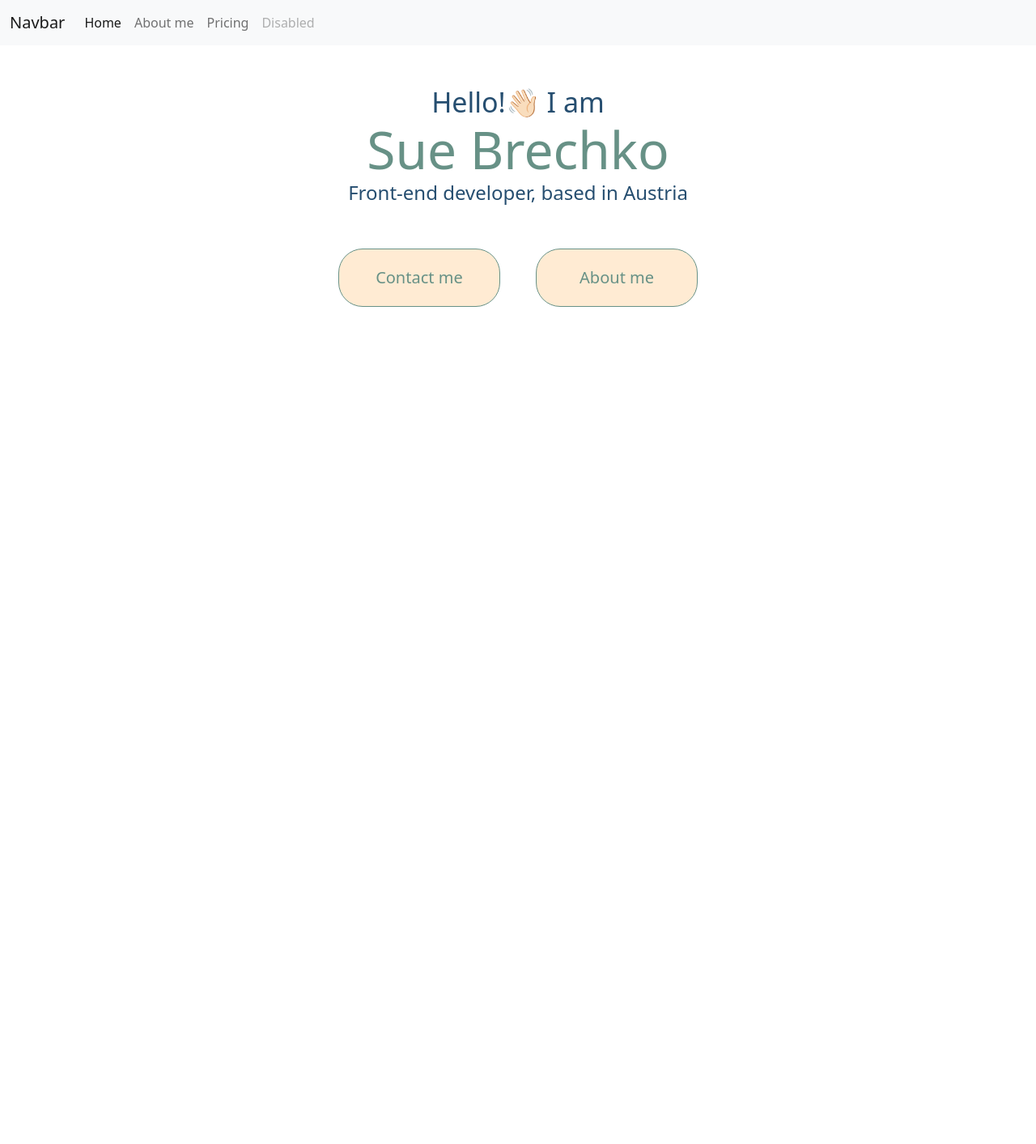
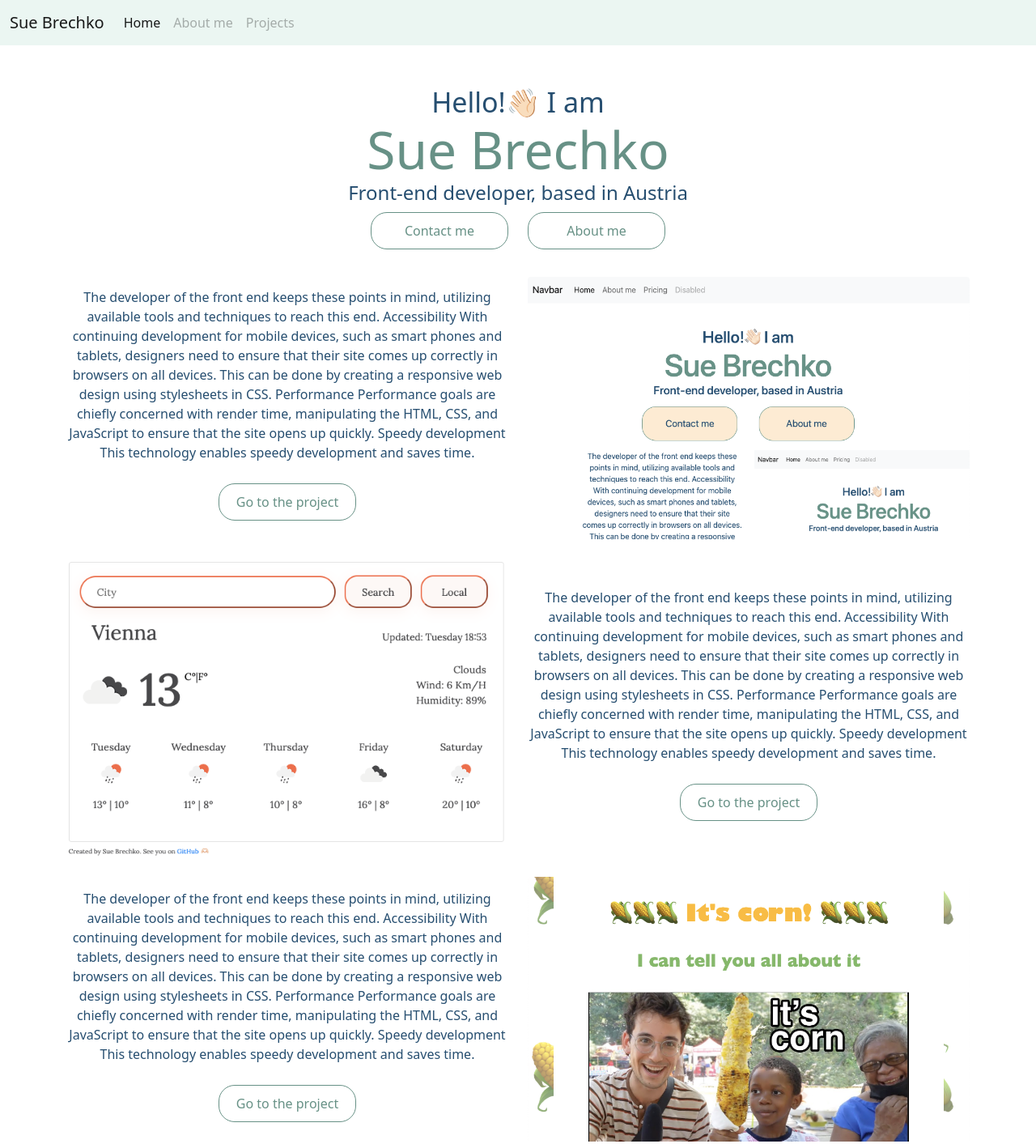
Before and after one commit to devil-1964/portfolio, a plain HTML site: page index.html in a window 1280 px wide. Shown: the whole page at 81% size. Before the commit the page ends 800 px from the top, so only its background shows below. Drawn offline with nearby package versions, Linux system fonts and the light colour scheme.

Commit message:
styled main page

```diff
--- a/index.html
+++ b/index.html
@@ -14,9 +14,12 @@
     <link rel="stylesheet" href="src/style.css" />
   </head>
   <body>
-    <nav class="navbar navbar-expand-lg navbar-light bg-light">
+    <nav
+      class="navbar navbar-expand-sm navbar-light"
+      style="background-color: #ebf6f2"
+    >
       <div class="container-fluid">
-        <a class="navbar-brand" href="#">Navbar</a>
+        <a class="navbar-brand" href="#">Sue Brechko</a>
         <button
           class="navbar-toggler"
           type="button"
@@ -25,6 +28,7 @@
           aria-controls="navbarNav"
           aria-expanded="false"
           aria-label="Toggle navigation"
+          style="color: #264e70"
         >
           <span class="navbar-toggler-icon"></span>
         </button>
@@ -34,19 +38,10 @@
               <a class="nav-link active" aria-current="page" href="#">Home</a>
             </li>
             <li class="nav-item">
-              <a class="nav-link" href="about/about.html">About me</a>
+              <a class="nav-link disabled" href="about/about.html">About me</a>
             </li>
             <li class="nav-item">
-              <a class="nav-link" href="#">Pricing</a>
-            </li>
-            <li class="nav-item">
-              <a
-                class="nav-link disabled"
-                href="#"
-                tabindex="-1"
-                aria-disabled="true"
-                >Disabled</a
-              >
+              <a class="nav-link disabled" href="#">Projects</a>
             </li>
           </ul>
         </div>
@@ -58,12 +53,94 @@
       <h3>Front-end developer, based in Austria</h3>
     </div>
     <div>
-      <button>
-        <a href="about/about.html#contact-me" class="button-link">Contact me</a>
-      </button>
-      <button>
-        <a href="about/about.html" class="button-link">About me</a>
-      </button>
+      <a
+        href="about/about.html#contact-me"
+        class="btn btn-outline-primary btn-rounded button-nice"
+        >Contact me</a
+      >
+      <a href="about/about.html" class="btn btn-outline-primary button-nice"
+        >About me</a
+      >
+    </div>
+    <div class="container">
+      <div class="row mt-4 mb-4">
+        <div class="col-md-6">
+          <p>
+            The developer of the front end keeps these points in mind, utilizing
+            available tools and techniques to reach this end. Accessibility With
+            continuing development for mobile devices, such as smart phones and
+            tablets, designers need to ensure that their site comes up correctly
+            in browsers on all devices. This can be done by creating a
+            responsive web design using stylesheets in CSS. Performance
+            Performance goals are chiefly concerned with render time,
+            manipulating the HTML, CSS, and JavaScript to ensure that the site
+            opens up quickly. Speedy development This technology enables speedy
+            development and saves time.
+          </p>
+          <a href="#" class="btn btn-outline-primary button-nice"
+            >Go to the project</a
+          >
+        </div>
+        <div class="col-md-6">
+          <img
+            src="images/responsive-project.png"
+            alt="responsive project screen"
+            class="img-fluid rounded"
+          />
+        </div>
+      </div>
+      <div class="row mt-4 mb-4">
+        <div class="col-md-6">
+          <img
+            src="images/plus-project.png"
+            alt="responsive project screen"
+            class="img-fluid rounded"
+          />
+        </div>
+        <div class="col-md-6">
+          <p>
+            The developer of the front end keeps these points in mind, utilizing
+            available tools and techniques to reach this end. Accessibility With
+            continuing development for mobile devices, such as smart phones and
+            tablets, designers need to ensure that their site comes up correctly
+            in browsers on all devices. This can be done by creating a
+            responsive web design using stylesheets in CSS. Performance
+            Performance goals are chiefly concerned with render time,
+            manipulating the HTML, CSS, and JavaScript to ensure that the site
+            opens up quickly. Speedy development This technology enables speedy
+            development and saves time.
+          </p>
+          <a href="#" class="btn btn-outline-primary button-nice"
+            >Go to the project</a
+          >
+        </div>
+      </div>
+      <div class="row mt-4 mb-4">
+        <div class="col-md-6">
+          <p>
+            The developer of the front end keeps these points in mind, utilizing
+            available tools and techniques to reach this end. Accessibility With
+            continuing development for mobile devices, such as smart phones and
+            tablets, designers need to ensure that their site comes up correctly
+            in browsers on all devices. This can be done by creating a
+            responsive web design using stylesheets in CSS. Performance
+            Performance goals are chiefly concerned with render time,
+            manipulating the HTML, CSS, and JavaScript to ensure that the site
+            opens up quickly. Speedy development This technology enables speedy
+            development and saves time.
+          </p>
+          <a href="#" class="btn btn-outline-primary button-nice"
+            >Go to the project</a
+          >
+        </div>
+        <div class="col-md-6">
+          <img
+            src="images/basic-project.png"
+            alt="responsive project screen"
+            class="img-fluid rounded"
+          />
+        </div>
+      </div>
     </div>
     <script
       src="https://cdn.jsdelivr.net/npm/bootstrap@5.0.2/dist/js/bootstrap.bundle.min.js"
--- a/src/style.css
+++ b/src/style.css
@@ -18,23 +18,21 @@ h3 {
   margin: 0;
   font-size: 24px;
 }
-button {
-  width: 200px;
-  margin: 55px 20px;
-  padding: 20px;
+.button-nice {
+  width: 170px;
+  margin: 10px;
+  padding: 10px;
   border: 1px solid var(--nice-green-color);
-  border-radius: 30px;
-  background-color: #ffebd3;
-  font-size: 20px;
+  border-radius: 20px;
+  color: var(--nice-green-color);
 }
-button:hover {
-  background-color: #ffebeb;
+.button-nice:hover {
+  border: 1px solid var(--nice-green-color);
+  background-color: var(--nice-green-color);
 }
-
-.button-link {
-  color: var(--nice-green-color);
-  text-decoration: none;
+/* .button-nice:visited {
+  color: #264e70;
+} */
+.col-md-6 {
+  margin: auto;
 }
-.button-link:visited {
-  color: #264e70;
-}
```
Also changed, not shown: images/basic-project.png (added), images/plus-project.png (added), images/responsive-project.png (added).
